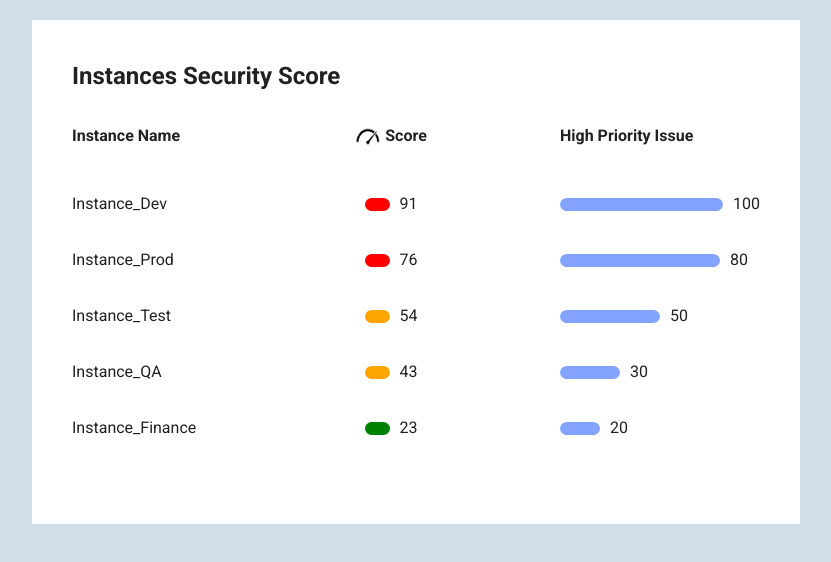
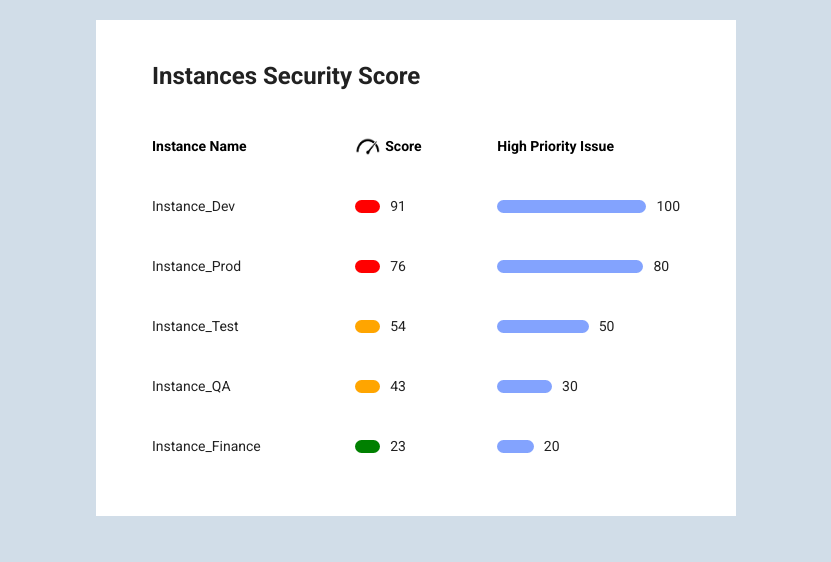
Before and after one commit to Swati11129/instance_security_score, a Vue app: page /#/ in a window 1280 px wide. Shown: the top 562 px of the page, without its empty margins (224-1055 px from the left). Built offline with nearby package versions, Linux system fonts and the light colour scheme.

Commit message:
use of table

```diff
--- a/src/components/InstanceSecurityScore.vue
+++ b/src/components/InstanceSecurityScore.vue
@@ -1,39 +1,54 @@
 <template>
 <div style="background-color:#d1dde8; width:100vw; height:100vh">
-    <v-container class=" white mt-5 pa-10  " style="width: 60%;">
-        <div class="font-weight-bold text-h5 mb-8">Instances Security Score</div>
-        <div class="font-weight-bold d-flex justify-space-between ">
-            <div style="width:150px">Instance Name</div>
-            <div class="d-flex" style="gap:5px">
+    <v-container class=" white mt-5 pa-10  " style="width: 50%;">
+        <div class="font-weight-bold text-h5 mb-6 ml-4">Instances Security Score</div>
+        <v-simple-table style=" pointer-events: none; "  >
+
+            <thead  style="border: hidden !important; font-size:large" class="text-h5">
+                <tr >
+                    <th class="">
+                        Instance Name
+                    </th>
+                    <th >
+                        <div class="d-flex " style="gap:5px">
                             <img src="../assets/score icon.jpg" width="25" height="20" class="my-auto">
                             <div>Score </div>
                         </div>
-            <div style="width:200px">High Priority Issue</div>
-        </div>
-        <div>
-            <v-col >
-                <v-row class="my-8 d-flex justify-space-between " v-for="(item, i) in items" :key="i">
-                    <div style="width:150px"> {{item.text}} </div>
+                    </th>
+                    <th class="">
+                        High Priority Issue
+                    </th>
+                </tr>
+            </thead>
+
+            <tbody >
+                <tr  v-for="item in items" :key="item.name">
+                    <td>{{ item.text }}</td>
+                    <td>
                         <div class="d-flex" style="gap:10px">
                             <div style="width:25px; height:13px" :style="{'background-color':score_color(item.score)}" class="rounded-pill my-auto" />
                             <div v-text="item.score" />
                         </div>
-                    <div class="d-flex " style="width:200px; gap:10px ">
-                        <div class="d-flex" :style="{'width':item.high_priority_issue+'%' } ">
-                            <v-progress-linear color="#83A3FE" class="rounded-pill my-auto " value="100" height="13" />
+                    </td>
+                    <td  >
+                            <div class="d-flex" style="gap:10px; ">
+                                <div class="my-auto" :style="{'width':item.high_priority_issue+'%' } ">
+                                    <v-progress-linear color="#83A3FE" class="rounded-pill " value="100" height="13" />
                                 </div>
                                 <div>{{item.high_priority_issue}}</div>
                             </div>
-                </v-row>
-            </v-col>
-        </div>
+                    </td>
+                </tr>
+            </tbody>
+        </v-simple-table>
     </v-container>
 </div>
 </template>
 
 <script>
 export default {
-    data: () => ({
+    data() {
+        return {
             items: [{
                     text: 'Instance_Dev',
                     score: 91,
@@ -60,8 +75,8 @@ export default {
                     high_priority_issue: 20
                 },
             ],
-
-    }),
+        }
+    },
     methods: {
         score_color(score) {
             if (score <= 33) {
@@ -76,3 +91,17 @@ export default {
 
 }
 </script>
+<style>
+tbody td, th {
+    border: hidden !important;
+}
+tr th{
+   font-weight: bold !important;
+   font-size: 14px !important;
+    color: black !important;
+}
+
+tr{
+  height: 60px !important;
+}
+</style>
```
Also changed, not shown: 1 other file (tests, documents, lock files or other folders). Lines whose indentation alone changed are shown as unchanged.
